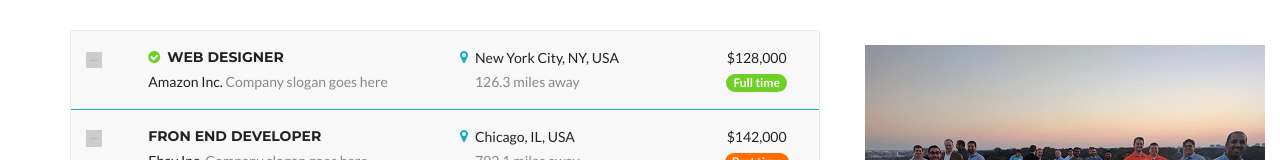
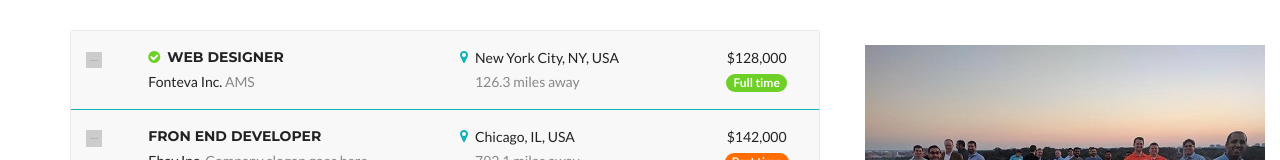
Before and after one commit to adrianrusso82/Career-site, a plain HTML site: page FontevaJobsPage/template/index.html in a window 1280 px wide. Shown: the part 787-947 px from the top of the page. Drawn offline with Linux system fonts and the light colour scheme; placeholder pictures from the web are drawn by us.

Commit message:
Minor Change
Minor change for test

```diff
--- a/FontevaJobsPage/template/index.html
+++ b/FontevaJobsPage/template/index.html
@@ -108,7 +108,7 @@
 								</div>
 								<div class="col-lg-5 col-md-5 col-sm-7 col-xs-12 job-title">
 									<h5>Web Designer</h5>
-									<p><strong>Amazon Inc.</strong> Company slogan goes here</p>
+									<p><strong>Fonteva Inc.</strong> AMS</p>
 								</div>
 								<div class="col-lg-4 col-md-4 col-sm-5 col-xs-12 job-location">
 									<p><strong>New York City, NY, USA</strong></p>
```
